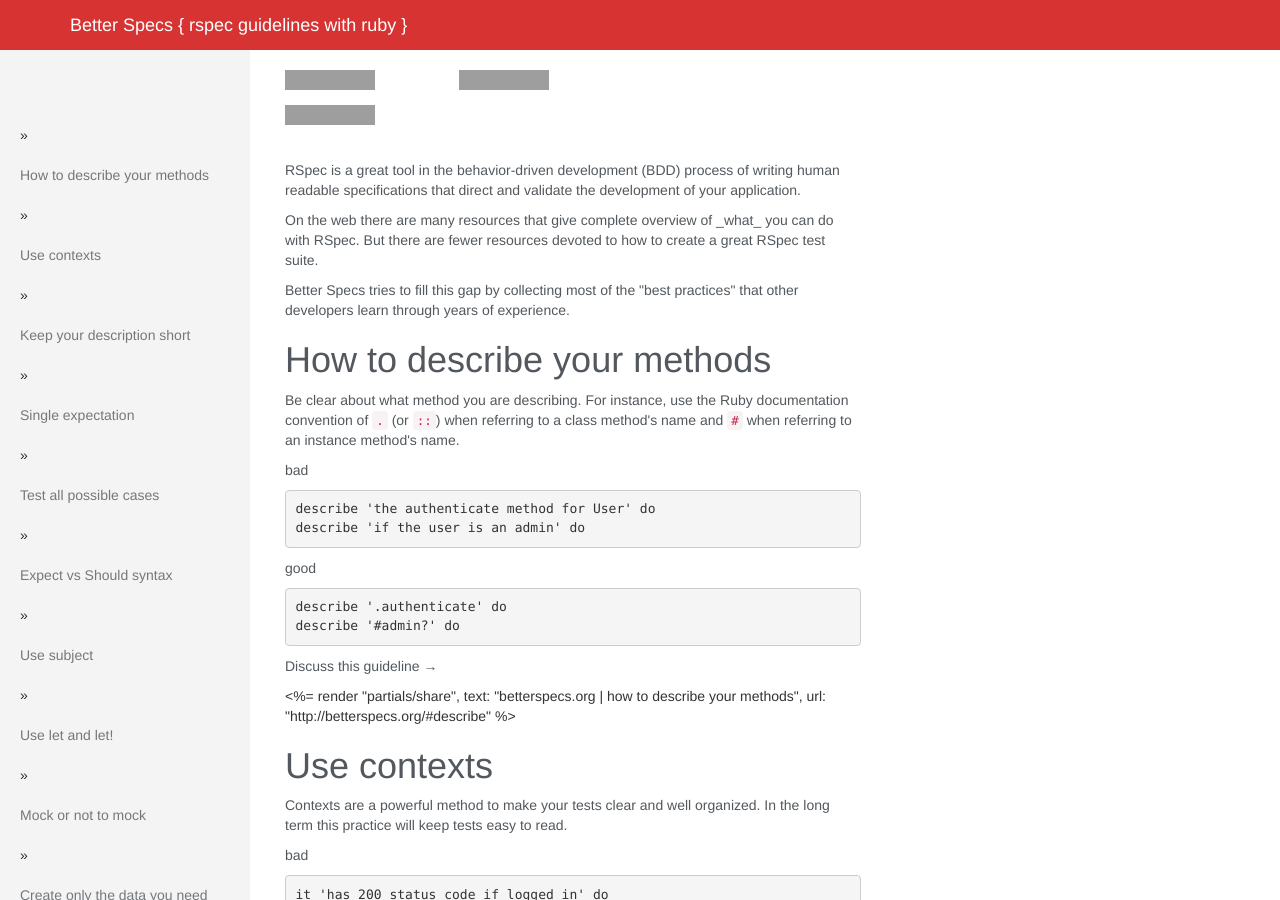
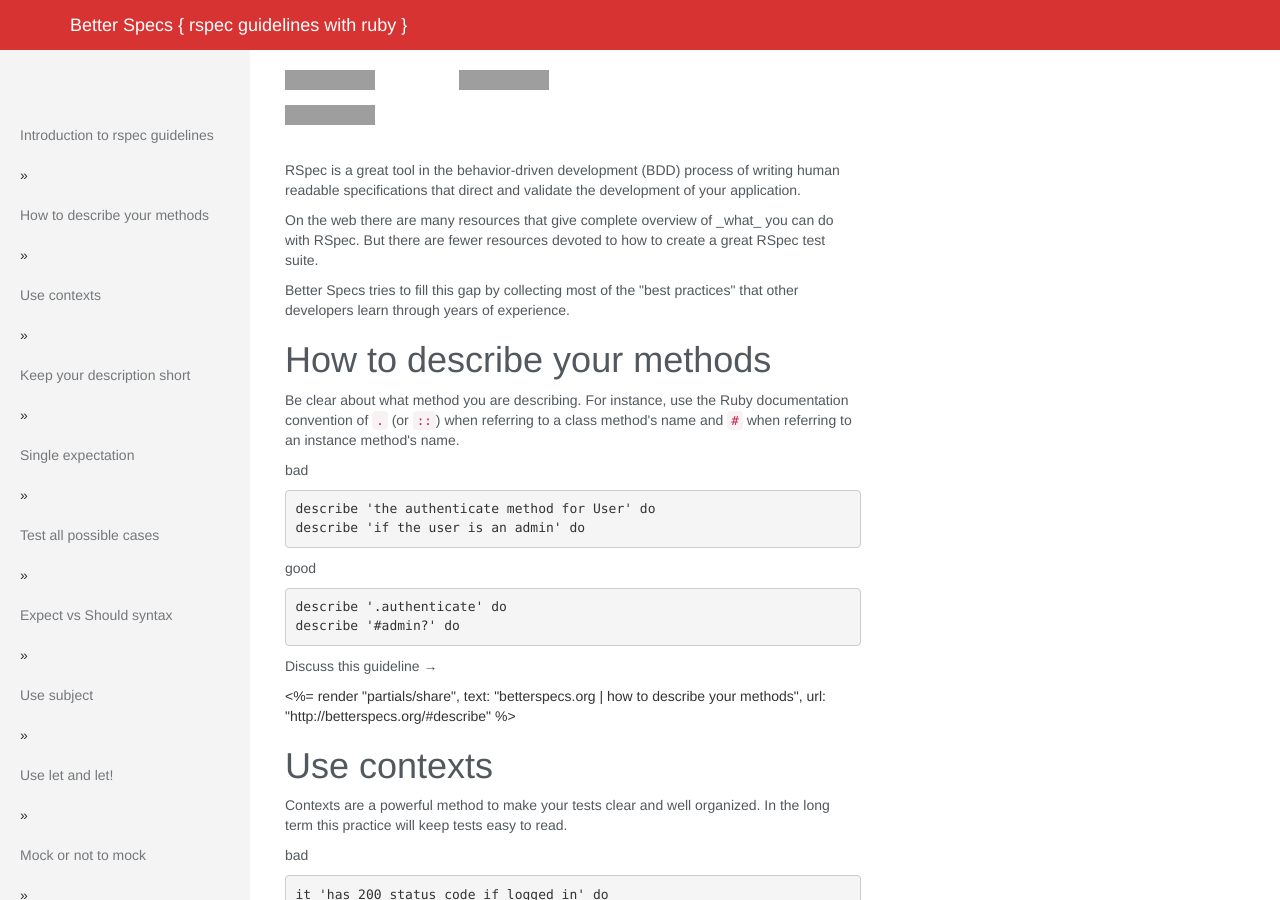
Before and after one commit to akz92/akz92.github.io, a Jekyll site: the page built from index.html, in a window 1280 px wide and 900 px high. Built offline with Jekyll 4.4.1, drawn with Linux system fonts in a browser that asks for light colours; grey boxes are pictures that could not be loaded.

Commit message:
Update index.html

```diff
--- a/_includes/index.html
+++ b/_includes/index.html
@@ -4,7 +4,8 @@
   <div id="sidebar-wrapper">
     <ul class="sidebar-nav">
       <li class="sidebar-brand">
-        <li class="little">&raquo; <a href="#describe">How to describe your methods</a></li>
+        <li><a href="/">Introduction to rspec guidelines</a></li>
+        <li>&raquo; <a href="#describe">How to describe your methods</a></li>
         <li class="little">&raquo; <a href="#contexts">Use contexts</a></li>
         <li class="little">&raquo; <a href="#short">Keep your description short</a></li>
         <li class="little">&raquo; <a href="#single">Single expectation</a></li>
```
